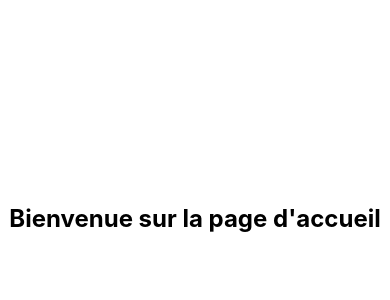
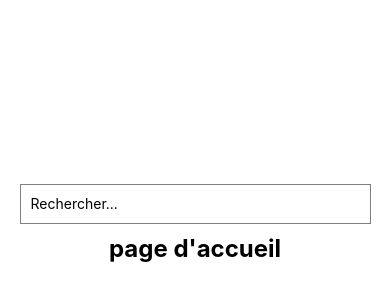
Before and after one commit to othmanemrdev/movie-app, a React Native app: screen / in a window 390 px wide. Shown: the part 204-504 px from the top of the page. Built offline with nearby package versions, Linux system fonts and the light colour scheme.

Commit message:
Search bar added

```diff
--- a/src/HomeScreen.js
+++ b/src/HomeScreen.js
@@ -1,10 +1,14 @@
 import React from 'react';
-import { StyleSheet, View, Text } from 'react-native';
+import { StyleSheet, View, Text, TextInput } from 'react-native';
 
 export default function HomeScreen() {
   return (
     <View style={styles.container}>
-      <Text style={styles.text}>Bienvenue sur la page d'accueil</Text>
+      <TextInput
+    placeholder="Rechercher..."
+    style={styles.searchBar}
+  />
+      <Text style={styles.text}>page d'accueil</Text>
     </View>
   );
 }
@@ -19,4 +23,14 @@ const styles = StyleSheet.create({
     fontSize: 24,
     fontWeight: 'bold',
   },
+  searchBar: {
+    height: 40,
+    borderColor: 'gray',
+    borderWidth: 1,
+    marginTop: 10,
+    marginBottom: 10,
+    paddingLeft: 10,
+    paddingRight: 10,
+    width: '90%',
+  },
 });
```
Also changed, not shown: package.json (+6 -5 lines), 1 other file (tests, documents, lock files or other folders).
